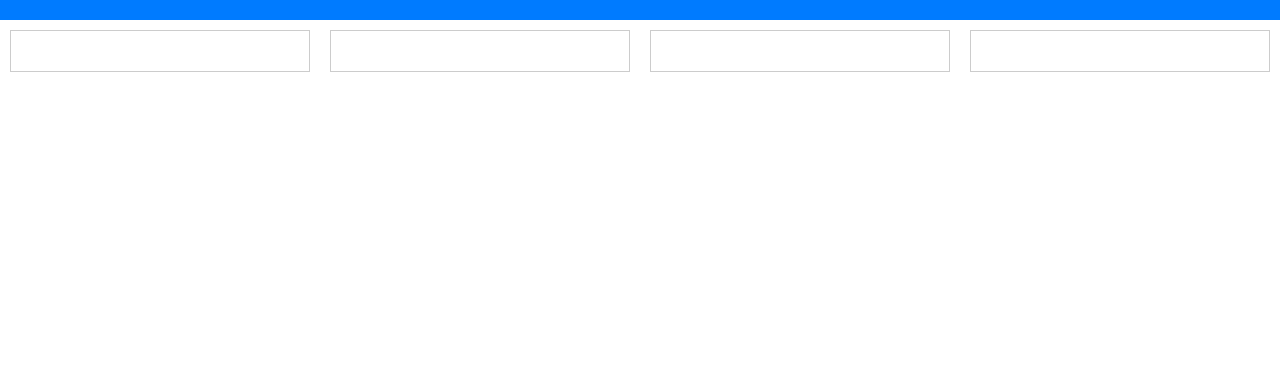
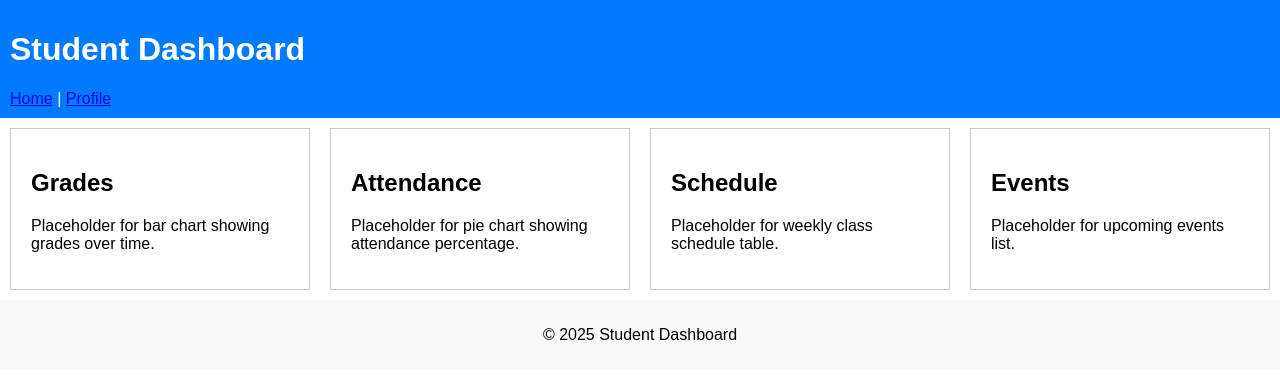
Before and after one commit to Sharvari-412/StudentDashboard, a plain HTML site: page index.html in a window 1280 px wide. Drawn offline with Linux system fonts and the light colour scheme.

Commit message:
Added UI wireframes and updated HTML/CSS with content

```diff
--- a/index.html
+++ b/index.html
@@ -7,14 +7,33 @@
     <link rel="stylesheet" href="styles/main.css">
 </head>
 <body>
-    <header> <!-- Nav bar --> </header>
+    <header>
+        <h1>Student Dashboard</h1>
+        <nav>
+            <a href="#">Home</a> | <a href="#">Profile</a>
+        </nav>
+    </header>
     <main>
-        <section id="grades"> <!-- Chart here --> </section>
-        <section id="attendance"> <!-- Pie chart --> </section>
-        <section id="schedule"> <!-- Table --> </section>
-        <section id="events"> <!-- List --> </section>
+        <section id="grades">
+            <h2>Grades</h2>
+            <p>Placeholder for bar chart showing grades over time.</p>
+        </section>
+        <section id="attendance">
+            <h2>Attendance</h2>
+            <p>Placeholder for pie chart showing attendance percentage.</p>
+        </section>
+        <section id="schedule">
+            <h2>Schedule</h2>
+            <p>Placeholder for weekly class schedule table.</p>
+        </section>
+        <section id="events">
+            <h2>Events</h2>
+            <p>Placeholder for upcoming events list.</p>
+        </section>
     </main>
-    <footer> <!-- Copyright --> </footer>
+    <footer>
+        <p>&copy; 2025 Student Dashboard</p>
+    </footer>
     <script src="scripts/main.js"></script>
 </body>
 </html>
--- a/styles/main.css
+++ b/styles/main.css
@@ -2,3 +2,4 @@ body { font-family: Arial, sans-serif; margin: 0; padding: 0; }
 header { background: #007BFF; color: white; padding: 10px; }
 main { display: flex; flex-wrap: wrap; }
 section { flex: 1; margin: 10px; border: 1px solid #ccc; padding: 20px; }
+footer { text-align: center; padding: 10px; background: #f8f9fa; }
```
